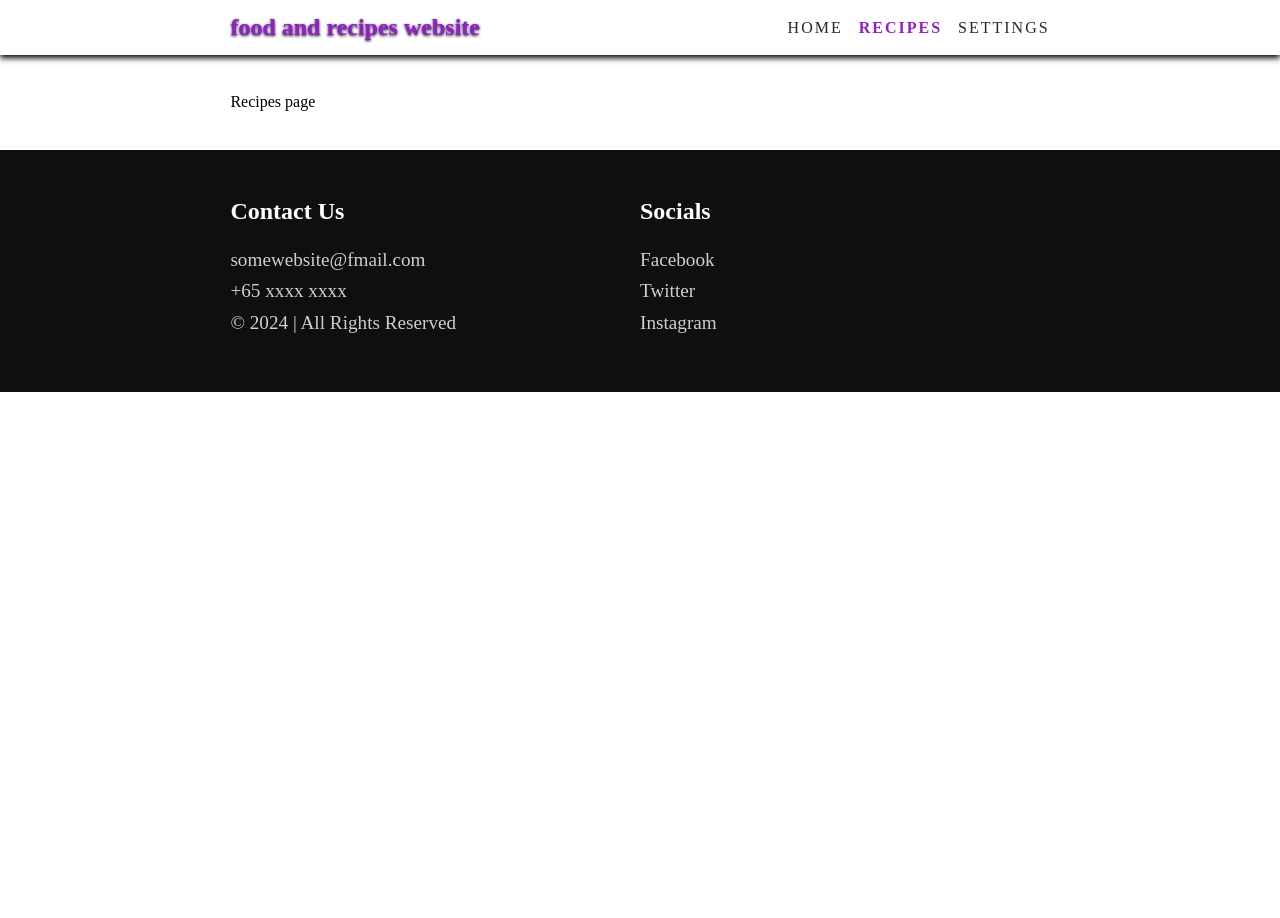
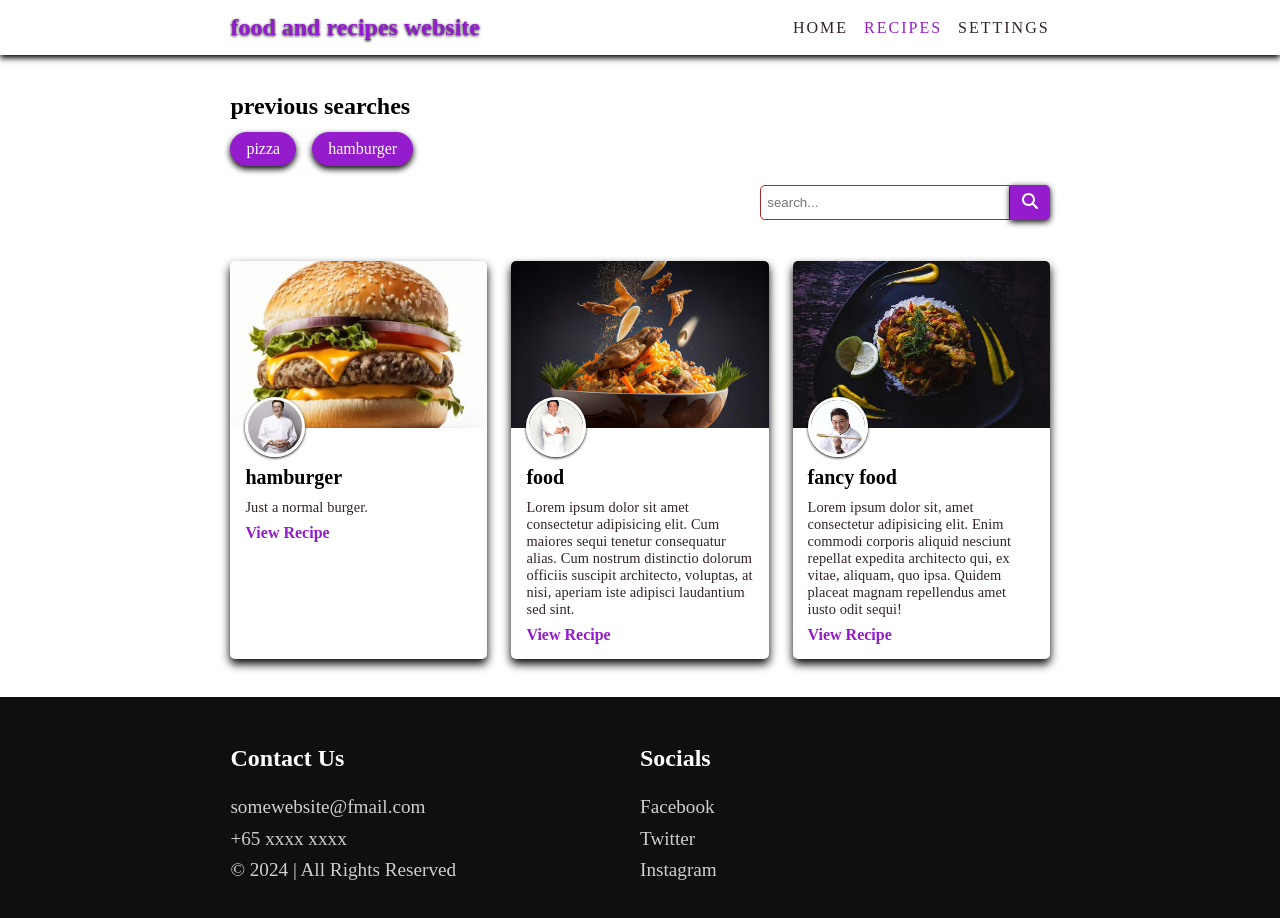
Before and after one commit to gabrielq23/recipe-mini-project, a React (Create React App) app: page /recipes in a window 1280 px wide. Shown: the top 918 px of the page. Before the commit the page ends 800 px from the top, so only its background shows below. Built offline with nearby package versions, Linux system fonts and the light colour scheme.

Commit message:
fixing small navbar issue and adding content to the recipe page

```diff
--- a/src/components/MainSection.jsx
+++ b/src/components/MainSection.jsx
@@ -1,13 +1,20 @@
 import React from 'react'
 import CustomImage from './CustomImage'
+import { useNavigate } from 'react-router-dom'
 
 const MainSection = () => {
+
+    const navigate = useNavigate();
 
     const images = [
         "/img/gallery/img_1.jpg",
         "/img/gallery/img_2.jpg",
         "/img/gallery/img_3.jpg"
     ]
+
+    const redirectToRecipes = () => {
+        navigate('/recipes');
+    };
 
     return (
         <div className='section main'>
@@ -18,7 +25,7 @@ const MainSection = () => {
                 <p className='info'>
                     A place to find recipes for many different foods
                 </p>
-                <button className='btn'>
+                <button onClick={redirectToRecipes} className='btn'>
                     EXPLORE NOW
                 </button>
             </div>
--- a/src/components/Navbar.jsx
+++ b/src/components/Navbar.jsx
@@ -32,7 +32,7 @@ const Navbar = () => {
     return (
         <>
             <div className='navbar container'>
-                <a href="#!" className='logo'>food and recipes website</a>
+                <Link to="/" className='logo'>food and recipes website</Link>
                 <div className='nav-links'>
                     {links.map(link =>
                         <Link className={location.pathname === link.path ? "active" : ""} to={link.path} key={link.name}>{link.name}</Link>
--- /dev/null
+++ b/src/components/PreviousSearches.jsx
@@ -0,0 +1,31 @@
+import { FontAwesomeIcon } from '@fortawesome/react-fontawesome'
+import React from 'react'
+import { faSearch } from '@fortawesome/free-solid-svg-icons'
+
+const PreviousSearches = () => {
+
+    const searches = [
+        'pizza', 'hamburger'
+    ]
+
+    return (
+        <div className='previous-searches section'>
+            <h2>previous searches</h2>
+            <div className='previous-searches-container'>
+                {searches.map((search, i) => (
+                    <div key={i} style={{ animationDelay: i * .1 + "s" }} className='search-item'>
+                        {search}
+                    </div>
+                ))}
+            </div>
+            <div className='search-box'>
+                <input type="text" placeholder='search...' />
+                <button className='btn'>
+                    <FontAwesomeIcon icon={faSearch} />
+                </button>
+            </div>
+        </div>
+    )
+}
+
+export default PreviousSearches
--- /dev/null
+++ b/src/components/RecipeCard.jsx
@@ -0,0 +1,21 @@
+import React from 'react'
+import CustomImage from './CustomImage'
+
+const RecipeCard = ({ recipe }) => {
+
+
+
+    return (
+        <div className='recipe-card'>
+            <CustomImage imgSrc={recipe.image} pt="65%" />
+            <div className='recipe-card-info'>
+                <img className='chef-image' src={recipe.chef} alt="" />
+                <p className='recipe-title'>{recipe.title}</p>
+                <p className='recipe-description'>{recipe.description}</p>
+                <a className='view-recipe-btn' href="#!">View Recipe</a>
+            </div>
+        </div>
+    )
+}
+
+export default RecipeCard
--- a/src/pages/Recipes.jsx
+++ b/src/pages/Recipes.jsx
@@ -1,9 +1,38 @@
 import React from 'react'
+import PreviousSearches from '../components/PreviousSearches'
+import RecipeCard from '../components/RecipeCard'
 
 const Recipes = () => {
+
+    const recipes = [
+        {
+            title: "hamburger",
+            image: "img/gallery/img_1.jpg",
+            chef: "/img/top-chefs/img_1.jpg",
+            description: "Just a normal burger."
+        },
+        {
+            title: "food",
+            image: "img/gallery/img_2.jpg",
+            chef: "/img/top-chefs/img_2.jpg",
+            description: "Lorem ipsum dolor sit amet consectetur adipisicing elit. Cum maiores sequi tenetur consequatur alias. Cum nostrum distinctio dolorum officiis suscipit architecto, voluptas, at nisi, aperiam iste adipisci laudantium sed sint."
+        },
+        {
+            title: "fancy food",
+            image: "img/gallery/img_3.jpg",
+            chef: "/img/top-chefs/img_3.jpg",
+            description: "Lorem ipsum dolor sit, amet consectetur adipisicing elit. Enim commodi corporis aliquid nesciunt repellat expedita architecto qui, ex vitae, aliquam, quo ipsa. Quidem placeat magnam repellendus amet iusto odit sequi!"
+        }
+    ]
+
     return (
         <div>
-            Recipes page
+            <PreviousSearches />
+            <div className='recipe-container'>
+                {recipes.map((recipe, i) =>
+                    <RecipeCard key={i} recipe={recipe} />
+                )}
+            </div>
         </div>
     )
 }
--- a/src/styles/index.scss
+++ b/src/styles/index.scss
@@ -52,10 +52,12 @@ img{
     &:hover{
         box-shadow: 0 1px 3px var(--shadow-color);
     }
+    a{
+        color: white;
+    }
 }
 
 .custom-image{
-    background-color: red;
     height: 0;
     width: 100%;
     position: relative;
@@ -101,6 +103,9 @@ img{
 
 @import "partials/_sectionfooter.scss";
 
+@import "partials/_sectionsearches.scss";
+
+@import "partials/_sectionrecipes.scss";
 
 .main{
     padding-block: 3vw;
--- a/src/styles/partials/_navbar.scss
+++ b/src/styles/partials/_navbar.scss
@@ -17,12 +17,14 @@
         text-shadow: 0 1px 3px var(--shadow-color);
     }
     .nav-links{
+        display: flex;
         a{
             margin-left: 1em;
             color: var(--text-light);
             letter-spacing: 2px;
             text-transform: uppercase;
             position: relative;
+            text-decoration: none;
             &::before{
                 content: '';
                 display: inline-block;
@@ -42,8 +44,6 @@
             }
             &.active{
                 color: var(--primary-color);
-                font-weight: bold;
-
             }
         }
     }
--- a/src/styles/partials/_sectionchefs.scss
+++ b/src/styles/partials/_sectionchefs.scss
@@ -36,7 +36,7 @@
             color: var(--text-color);
         }
         .chef-recipe-count, .chef-cuisine{
-            font-size: 1.2em;
+            font-size: 1em;
             color: var(--text-light);
         }
         .chef-icons{
--- /dev/null
+++ b/src/styles/partials/_sectionrecipes.scss
@@ -0,0 +1,45 @@
+.recipe-card{
+    border-radius: 5px;
+    overflow: hidden;
+    box-shadow: 0 5px 10px var(--shadow-color);
+    .recipe-card-info{
+        padding: 15px;
+    }
+    .custom-image{
+        z-index: -1;
+    }
+    .chef-image{
+        height: 60px;
+        width: 60px;
+        border-radius: 50%;
+        border: 3px solid var(--background-light);
+        box-shadow: 0 1px 3px var(--shadow-color);
+        margin-top: -50px;
+        z-index: 2;
+    }
+    .recipe-title{
+        font-size: 1.25em;
+        font-weight: bold;
+        margin-bottom: .5em;
+        color: var(--text-color);
+        margin-top: .25em;
+    }
+    .recipe-description{
+        color: var(--text-light);
+        font-size: .9em;
+        letter-spacing: .1px;
+    }
+    .view-recipe-btn{
+        font-size: 1em;
+        font-weight: bold;
+        color: var(--primary-color);
+        margin-top: .5em;
+        display: inline-block;
+    }
+}
+
+.recipe-container{
+    display: grid;
+    grid-template-columns: repeat(auto-fit, minmax(220px, 1fr));
+    grid-gap: 1.5em;
+}
--- /dev/null
+++ b/src/styles/partials/_sectionsearches.scss
@@ -0,0 +1,42 @@
+.previous-searches{
+    display: block;
+    h2{
+        color: var(--text-color);
+        margin-bottom: .5em;
+    }
+    .previous-searches-container{
+        .search-item{
+            background-color: var(--primary-color);
+            display: inline-block;
+            padding: .5em 1em;
+            margin: 0 1em 1em 0;
+            color: white;
+            border-radius: 30px;
+            box-shadow: 0 3px 6px var(--shadow-color);
+            transform: translateX(100%);
+            opacity: 0;
+            animation: getAnimationDuration(.5s) slideInRight forwards;
+        }
+    }
+    .search-box{
+        display: flex;
+        align-items: center;
+        height: 40px;
+        justify-content: flex-end;
+        input, .btn{
+            height: 35px;
+        }
+        input{
+            border: 1px solid brown;
+            min-width: 250px;
+            padding: 0 0.5em;
+            border-radius: 5px 0 0 5px;
+            outline: none;
+        }
+        .btn{
+            padding-block: 0;
+            padding-inline: .75em;
+            border-radius: 0 5px 5px 0;
+        }
+    }
+}
```
